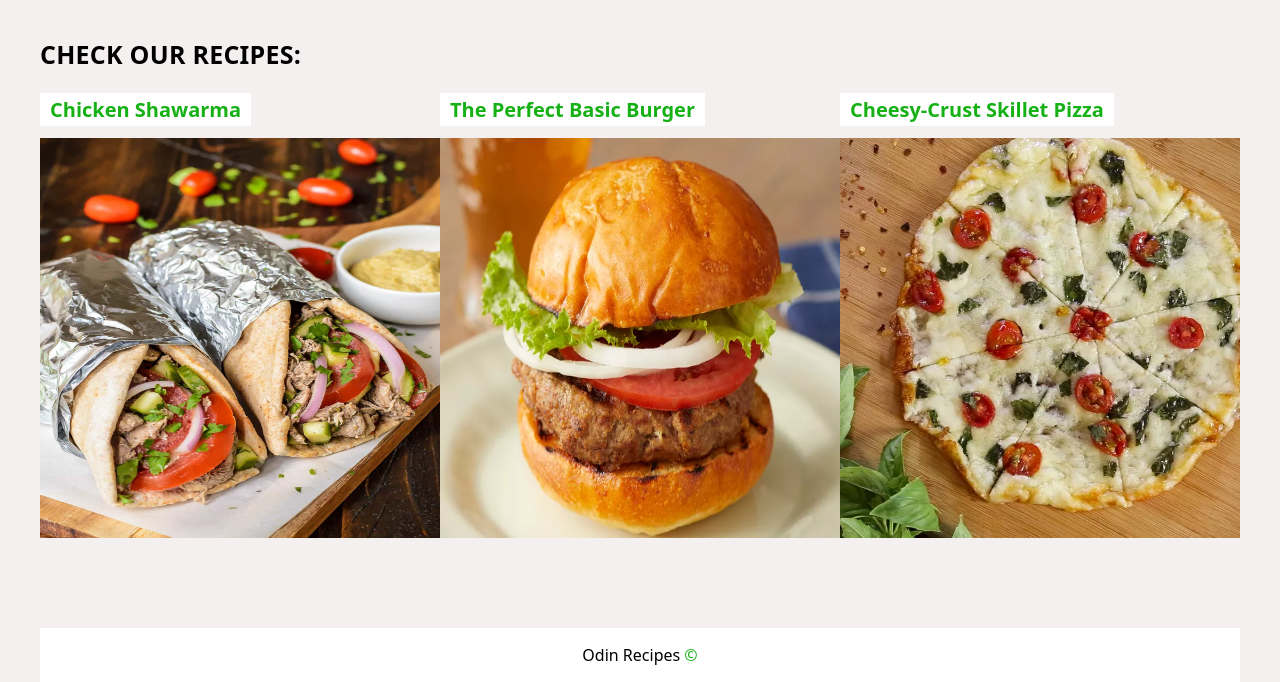
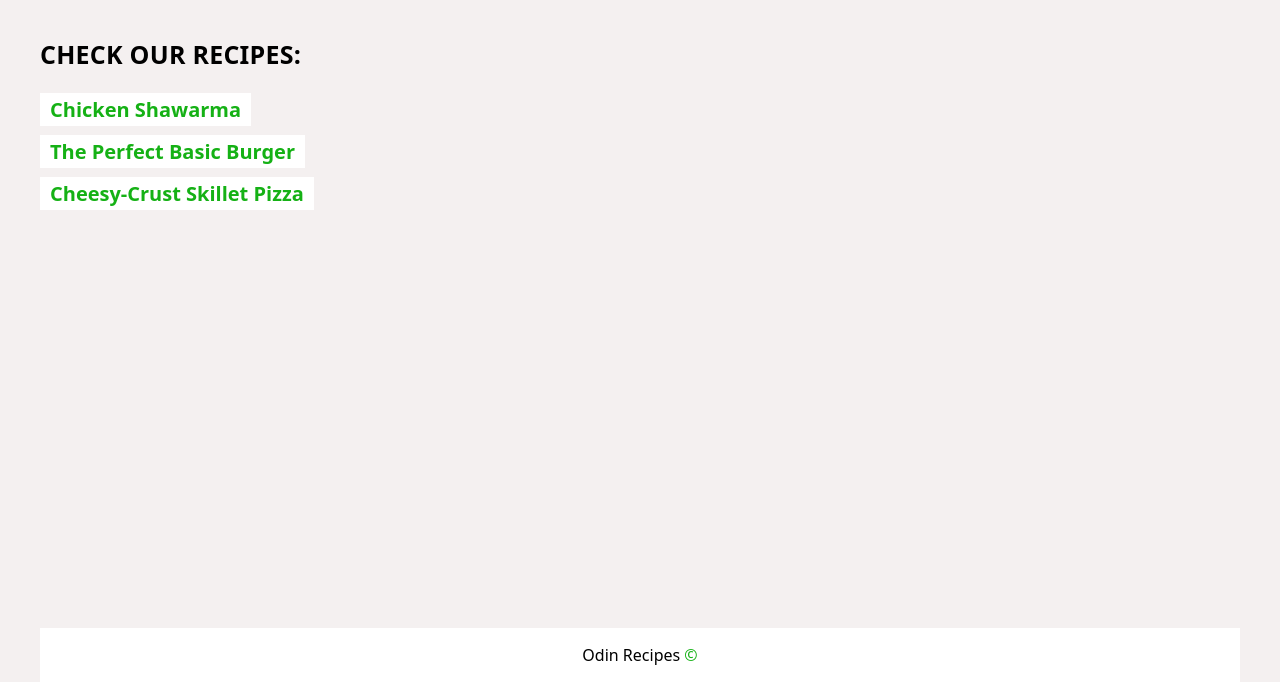
Before and after one commit to Jeetender1621/odin-recipes, a plain HTML site: page index.html in a window 1280 px wide. Shown: the part 118-800 px from the top of the page. Drawn offline with Linux system fonts and the light colour scheme.

Commit message:
Revert "Add images to index.html"
This reverts commit 44f2617f5b5a6ac6af42ae41d612f85f9fac51a5.

```diff
--- a/index.html
+++ b/index.html
@@ -12,19 +12,10 @@
     </div>
     <div class="container">
     <h2>Check Our Recipes:</h2>
-    <ul class="featured">
-    <div class="img-link">
+    <ul>
     <li><a href="./recipes/chickenshawarma.html">Chicken Shawarma</a></li>
-    <img src ="./imgs/chickenshawarma.jpg" alt = "chicken shawarma in half" height="200" width="300"/>
-    </div>
-    <div class="img-link">
     <li><a href="./recipes/basicburger.html">The Perfect Basic Burger</a></li>
-    <img src ="./imgs/basicburger.jpg" alt = "The Perfect Basic Burger" height="200" width="300"/>
-    </div>
-    <div class="img-link">
     <li><a href="./recipes/cheesyskilletpizza.html">Cheesy-Crust Skillet Pizza</a></li>
-    <img src ="./imgs/cheesyskilletpizza.jpg" alt = "Cheesy-Crust Skillet Pizza" height="200" width="300"/>
-    </div>
     </div>
     <footer>Odin Recipes <span class="copyright">&copy;</span></footer>
 </ul>
--- a/styles/styles.css
+++ b/styles/styles.css
@@ -18,9 +18,6 @@ footer{
     background-color: rgb(255, 255, 255);
     text-align: center;
     padding: 16px;
-}
-.featured{
-    display: flex;
 }
 
 h1{
```
